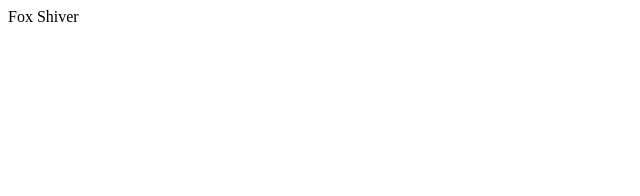
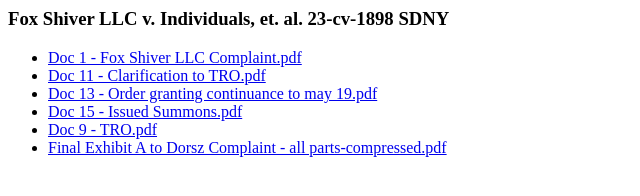
Before and after one commit to FoxShiverLLC/foxshiverllc.github.io, a plain HTML site: page index.html in a window 1280 px wide. Shown: the whole page, without its empty margins (0-640 px from the left). Drawn offline with Linux system fonts and the light colour scheme.

Commit message:
Update index.html

```diff
--- a/index.html
+++ b/index.html
@@ -1 +1,9 @@
-Fox Shiver
+<h3>Fox Shiver LLC v. Individuals, et. al. 23-cv-1898 SDNY</h3>
+<ul>
+<li><a href="https://www.mediafire.com/file_premium/uwkjisllk5j92sx/Doc_1_-_Fox_Shiver_LLC_Complaint.pdf/file">Doc 1 - Fox Shiver LLC Complaint.pdf</a></li>
+<li><a href="https://www.mediafire.com/file_premium/l0yod6hysq6qzth/Doc_11_-_Clarification_to_TRO.pdf/file">Doc 11 - Clarification to TRO.pdf</a></li>
+<li><a href="https://www.mediafire.com/file_premium/5o212sqekbn7tmr/Doc_13_-_Order_granting_continuance_to_may_19.pdf/file">Doc 13 - Order granting continuance to may 19.pdf</a></li>
+<li><a href="https://www.mediafire.com/file_premium/yoimw3xb2ys7cfd/Doc_15_-_Issued_Summons.pdf/file">Doc 15 - Issued Summons.pdf</a></li>
+<li><a href="https://www.mediafire.com/file_premium/isn1j3bdqpe24xw/Doc_9_-_TRO.pdf/file">Doc 9 - TRO.pdf</a></li>
+<li><a href="https://www.mediafire.com/file_premium/wmv29nthzc6kwma/Final_Exhibit_A_to_Dorsz_Complaint_-_all_parts-compressed.pdf/file">Final Exhibit A to Dorsz Complaint - all parts-compressed.pdf</a></li>
+</ul>
```
